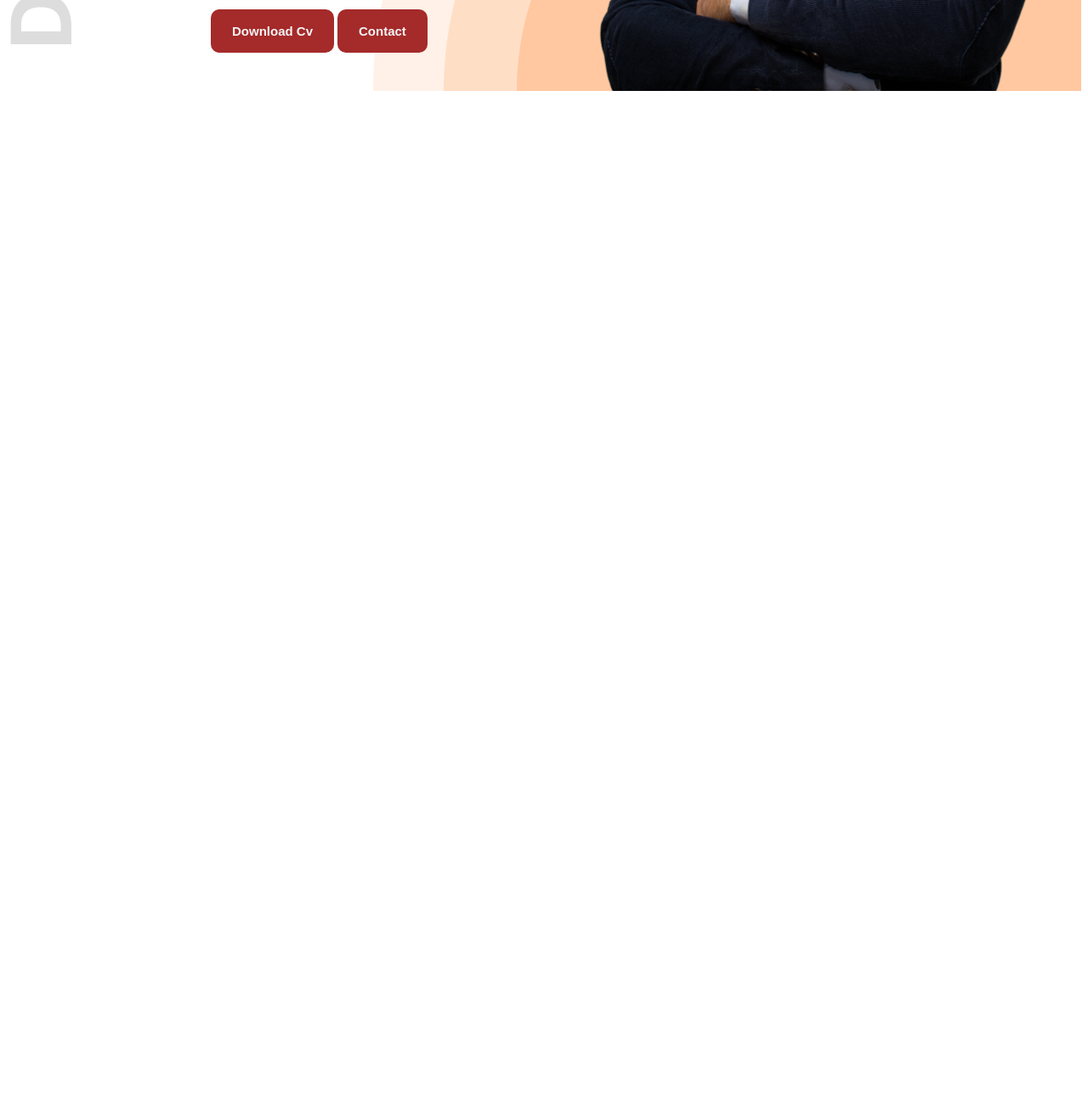
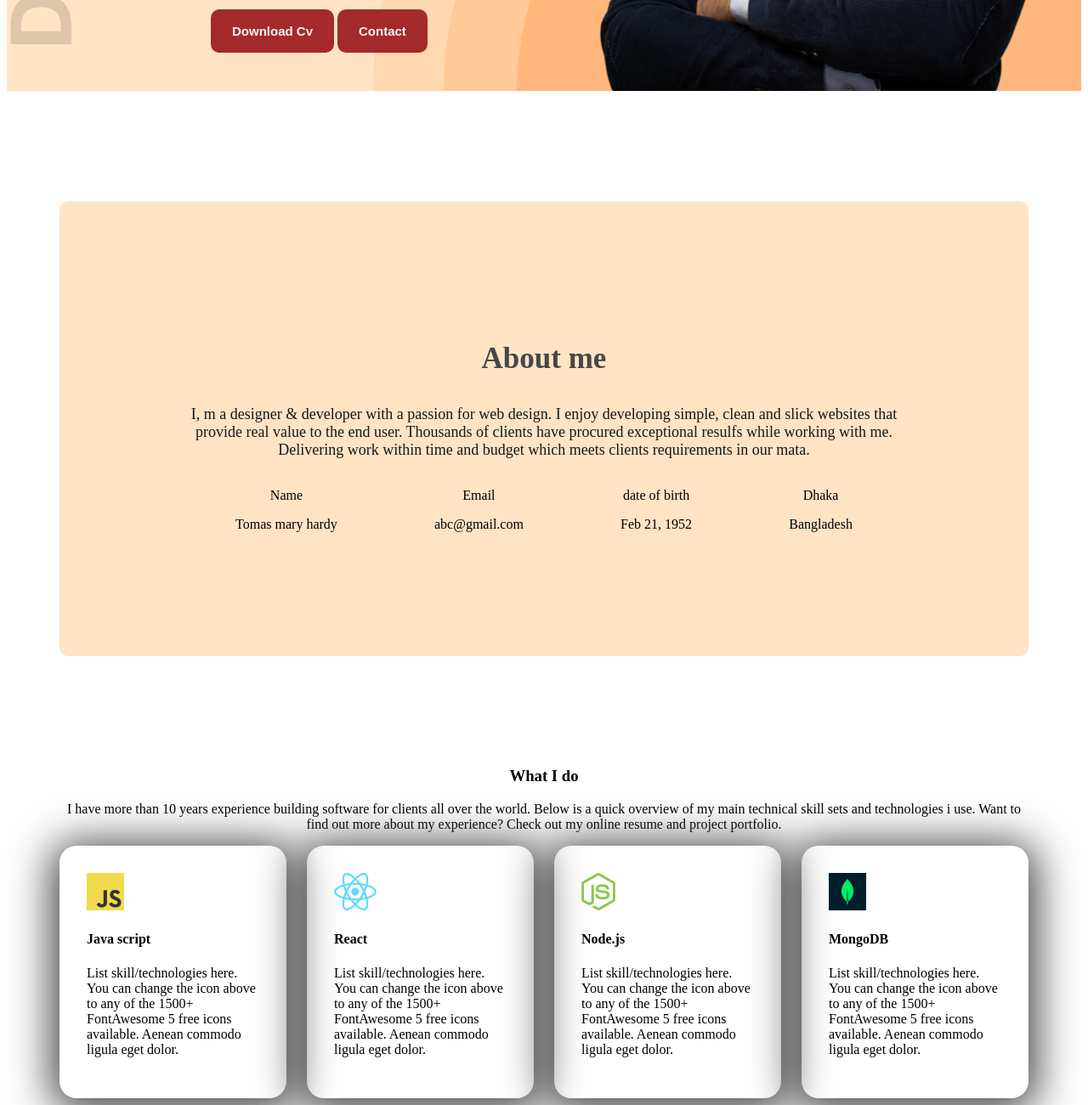
Before and after one commit to jubayerplabon/My-first-portfolio-web, a plain HTML site: page portfolioweb.html in a window 1280 px wide. Shown: the part 719-2019 px from the top of the page at 85% size. Before the commit the page ends 834 px from the top, so only its background shows below. Drawn offline with Linux system fonts and the light colour scheme.

Commit message:
abaro add kor

```diff
--- a/portfolioweb.html
+++ b/portfolioweb.html
@@ -10,7 +10,7 @@
     <link rel="stylesheet" href="style/style.css">
 </head>
 <body class=".open-sans-normal">
-    <header class="header">
+    <header class="header bg-sec">
 <nav>
     <h3 class="nav-title">
         Ma<span class="R">r</span>y
@@ -36,7 +36,64 @@
 
     </header>
     <main>
+        <section class="about bg-sec">
+<h3 class="section-tit">About me</h3>
+<p class="section-des">
+    I, m a designer & developer with a passion for web design. I enjoy developing simple, clean and slick websites that provide real value to the end user. Thousands of clients have procured exceptional resulfs while working with me. Delivering work within time and budget which meets clients requirements in our mata.
+</p>
+<div class="father-of-iteam">
+<!-- .iteam*4>p.it-tt+p.it-ds -->
 
+<div class="iteam">
+    <p class="it-tt">Name</p>
+    <p class="it-ds">Tomas mary hardy</p>
+</div>
+<div class="iteam">
+    <p class="it-tt">Email</p>
+    <p class="it-ds">abc@gmail.com</p>
+</div>
+<div class="iteam">
+    <p class="it-tt">date of birth</p>
+    <p class="it-ds">Feb 21, 1952</p>
+</div>
+<div class="iteam">
+    <p class="it-tt">Dhaka</p>
+    <p class="it-ds">Bangladesh</p>
+</div>
+</div>
+        </section>
+
+        <section class="second-bg">
+        </section>
+         <section class="skills text-c">
+            <h3 class="sec-tit">What I do</h3>
+            <p class="sec-desc">
+                I have more than 10 years experience building software for clients all over the world. Below is a quick overview of my main technical skill sets and technologies i use. Want to find out more about my experience? Check out my online resume and project portfolio.
+            </p>
+         </section>
+         <div class="skilss">
+            <!-- .skill*4>img+h4.skill-tit+p.skill-des -->
+            <div class="skill">
+                <img src="images/icons/js.png" alt="">
+                <h4 class="skill-tit">Java script</h4>
+                <p class="skill-des">List skill/technologies here. You can change the icon above to any of the 1500+ FontAwesome 5 free icons available. Aenean commodo ligula eget dolor.</p>
+            </div>
+            <div class="skill">
+                <img src="images/icons/react.png" alt="">
+                <h4 class="skill-tit">React</h4>
+                <p class="skill-des">List skill/technologies here. You can change the icon above to any of the 1500+ FontAwesome 5 free icons available. Aenean commodo ligula eget dolor.</p>
+            </div>
+            <div class="skill">
+                <img src="images/icons/nodejs.png" alt="">
+                <h4 class="skill-tit">Node.js</h4>
+                <p class="skill-des">List skill/technologies here. You can change the icon above to any of the 1500+ FontAwesome 5 free icons available. Aenean commodo ligula eget dolor.</p>
+            </div>
+            <div class="skill">
+                <img src="images/icons/mongo.png" alt="">
+                <h4 class="skill-tit">MongoDB</h4>
+                <p class="skill-des">List skill/technologies here. You can change the icon above to any of the 1500+ FontAwesome 5 free icons available. Aenean commodo ligula eget dolor.</p>
+            </div>
+         </div>
     </main>
     <footer>
 
--- a/style/style.css
+++ b/style/style.css
@@ -24,6 +24,13 @@ nav{
 }
 /* shere style */
 
+.bg-sec{
+    background-color: bisque;
+}
+.text-c{
+    text-align: center;
+}
+
 .R{
    color: brown;
 }
@@ -40,6 +47,15 @@ nav{
     border: none;
     border-radius: 10px;
 
+}
+.section-tit{
+    font-size: 35px;
+    font-weight: bold;
+    color:#474747 ;
+}
+.section-des{
+    font-size: 18px;
+    color: #181818;
 }
 nav ul{
     display: flex;
@@ -84,3 +100,53 @@ nav li a{
     width: 580px;
 
 }
+/* about */
+.about{
+    border-radius: 10px;
+padding: 130px 150px;
+text-align: center;
+margin-top: 125px;
+}
+/* about iteams */
+
+.father-of-iteam{
+    display: flex;
+    justify-content: space-around;
+}
+.iteam{
+
+}
+.it-tt{
+
+}
+.it_ds{
+font-weight: 500;
+}
+
+/* main */
+main{
+    max-width: 1140px;
+    margin: 0 auto;
+    margin-top: 130px;
+
+}
+/* skill section */
+
+.skills{
+margin-top: 130px;
+}
+.sec-tit{
+
+}
+.sec-desc{
+
+}
+.skilss{
+    display: flex;
+    gap: 24px;
+}
+.skill{
+    padding: 32px;
+    box-shadow: 0 6px 50px 10px #474747;
+    border-radius: 20px;
+}
```
